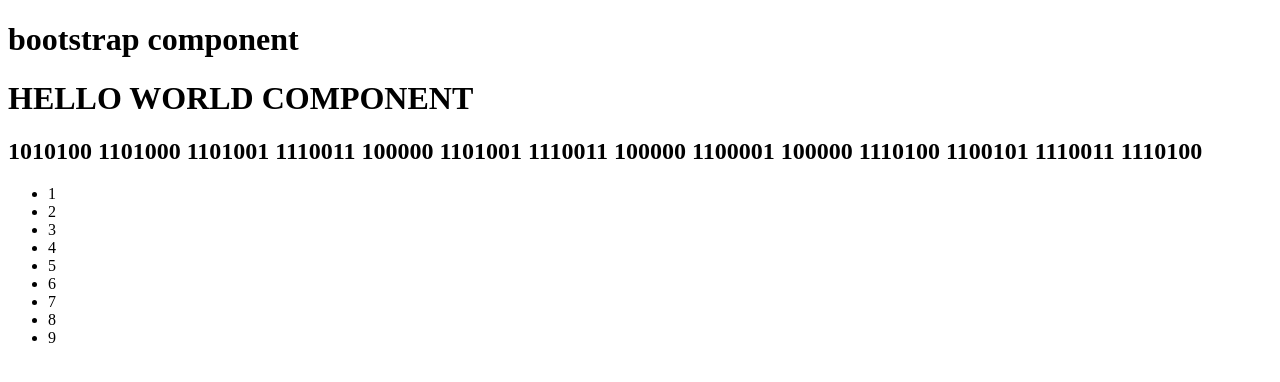
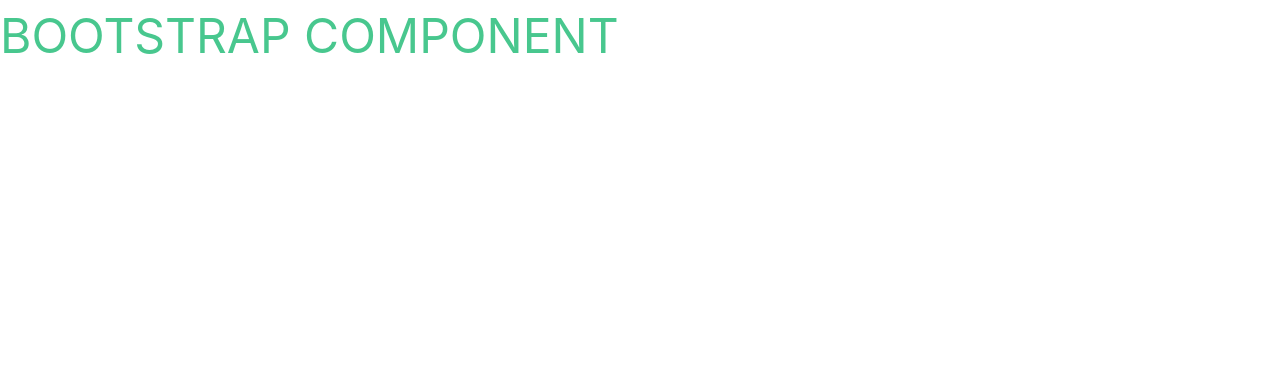
Before and after one commit to formonkey/angular-class, an Angular app in the folder client/: page / in a window 1280 px wide. Shown: the top 382 px of the page. Built offline with nearby package versions, Linux system fonts and the light colour scheme.

Commit message:
ADD bulma to project

```diff
--- a/client/package.json
+++ b/client/package.json
@@ -19,6 +19,7 @@
     "@angular/platform-browser": "~7.2.0",
     "@angular/platform-browser-dynamic": "~7.2.0",
     "@angular/router": "~7.2.0",
+    "bulma": "^0.7.4",
     "core-js": "^2.5.4",
     "rxjs": "~6.3.3",
     "tslib": "^1.9.0",
--- a/client/src/app/bootstrap/bootstrap.module.ts
+++ b/client/src/app/bootstrap/bootstrap.module.ts
@@ -7,8 +7,6 @@ import { HelloWorldModule } from "../elements/hello-world";
 @NgModule({
     imports: [
         BrowserModule,
-
-        HelloWorldModule,
     ],
     declarations: [
         BootstrapComponent,
--- a/client/src/app/bootstrap/components/bootstrap.component.html
+++ b/client/src/app/bootstrap/components/bootstrap.component.html
@@ -1,3 +1 @@
-<h1>bootstrap component</h1>
-
-<cls-hello-world></cls-hello-world>
+<h1 class="is-uppercase is-size-1 has-text-success">bootstrap component</h1>
--- a/client/src/styles.scss
+++ b/client/src/styles.scss
@@ -1 +1 @@
-/* You can add global styles to this file, and also import other style files */
+@import '~bulma/bulma';
```
Also changed, not shown: 1 other file (tests, documents, lock files or other folders).
